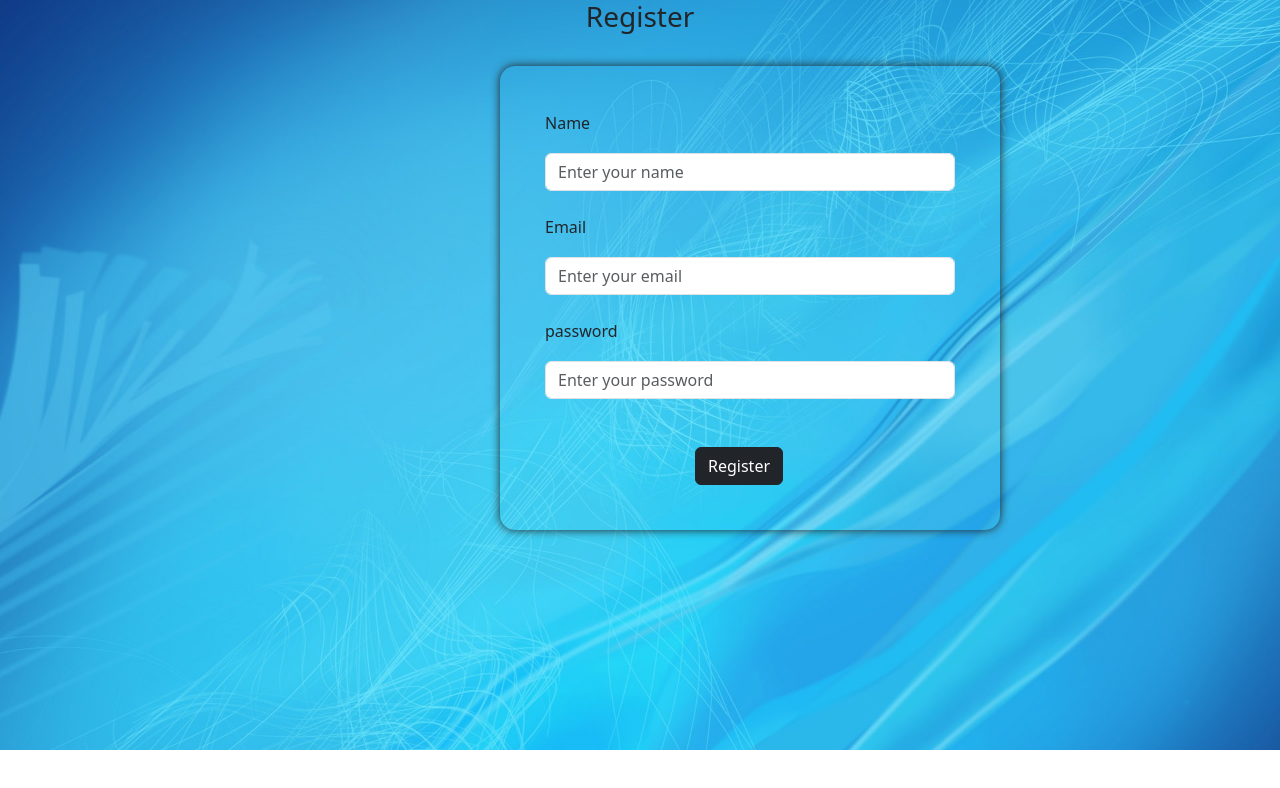
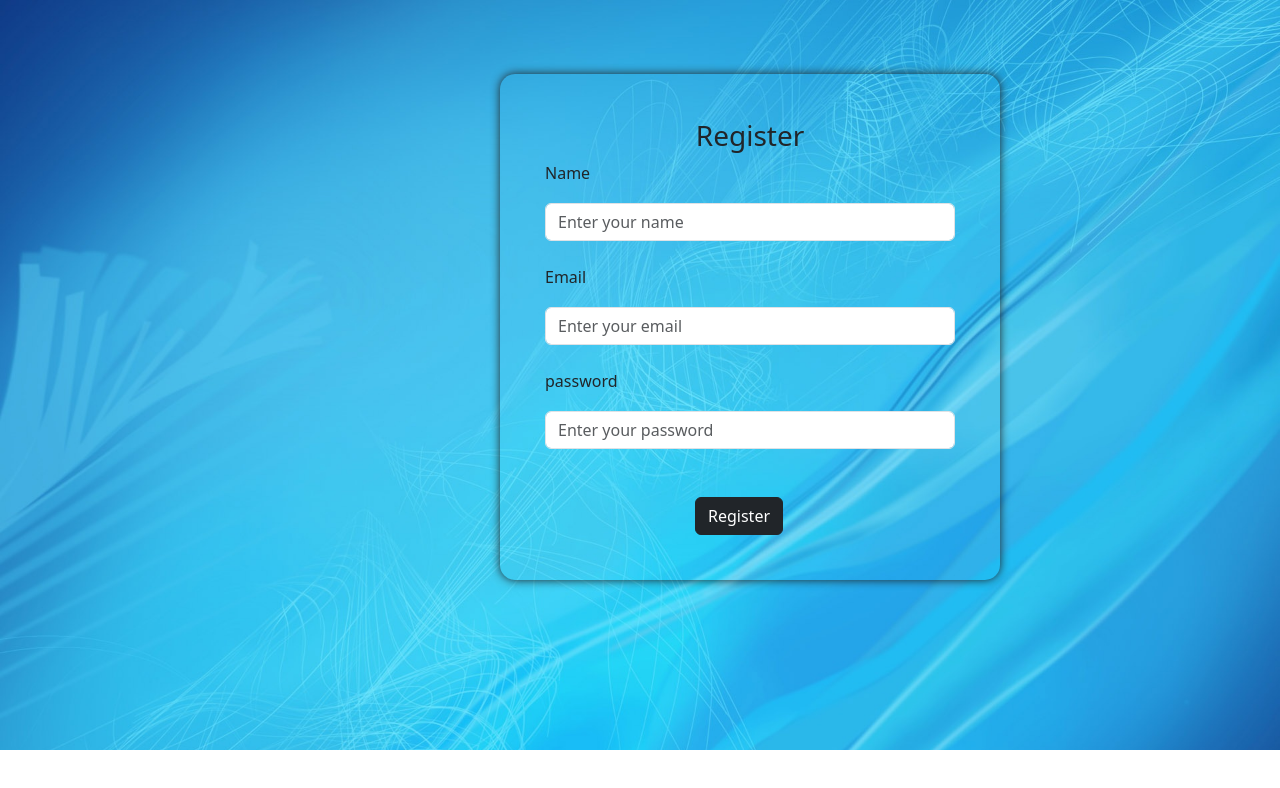
Before and after one commit to Rithin-IT/Financial-Assistance-App, a React (Vite) app: page /register in a window 1280 px wide. Shown: the top 788 px of the page. Built offline with nearby package versions, Linux system fonts and the light colour scheme.

Commit message:
register completed

```diff
--- a/src/Pages/register.jsx
+++ b/src/Pages/register.jsx
@@ -7,9 +7,8 @@ import axios from 'axios'
 
 
 function Register() {
+
     const navigate = useNavigate()
-
-
     const [inputValue, setInputValue] = useState({
         name: "",
         email: "",
@@ -54,10 +53,10 @@ function Register() {
     }>
 
 
-        <h3 style={{ textAlign: "center" }}>Register</h3><br></br>
-
-        <div style={{ backgroundColor: "wheat", width: "500px", marginLeft: "350px", borderRadius: "15px", marginLeft: "500px", background: "transparent", boxShadow: "0 0 10px" }}>
+        <br></br>
+        <div style={{ backgroundColor: "wheat", width: "500px", marginLeft: "500px", marginTop: "50px", borderRadius: "15px", background: "transparent", boxShadow: "0 0 10px" }}>
             <Form style={{ padding: "45px" }}>
+                <h3 style={{ textAlign: "center" }}>Register</h3>
                 <Form.Label>Name</Form.Label>
                 <Form.Control style={{ marginTop: "10px" }} value={inputValue.name} type="text" placeholder="Enter your name" onChange={(e) => setInputValue({ ...inputValue, name: e.target.value })} required  ></Form.Control><br></br>
                 <Form.Label>Email</Form.Label>
--- a/src/main.jsx
+++ b/src/main.jsx
@@ -1,9 +1,7 @@
-import { StrictMode } from 'react'
 import { createRoot } from 'react-dom/client'
 import Login from './Pages/login.jsx'
 import Register from './Pages/register.jsx'
 import UserDetails from './Pages/user_details.jsx'
-
 import { Provider } from 'react-redux'
 import store from '../src/Redux/store.js'
 
```
